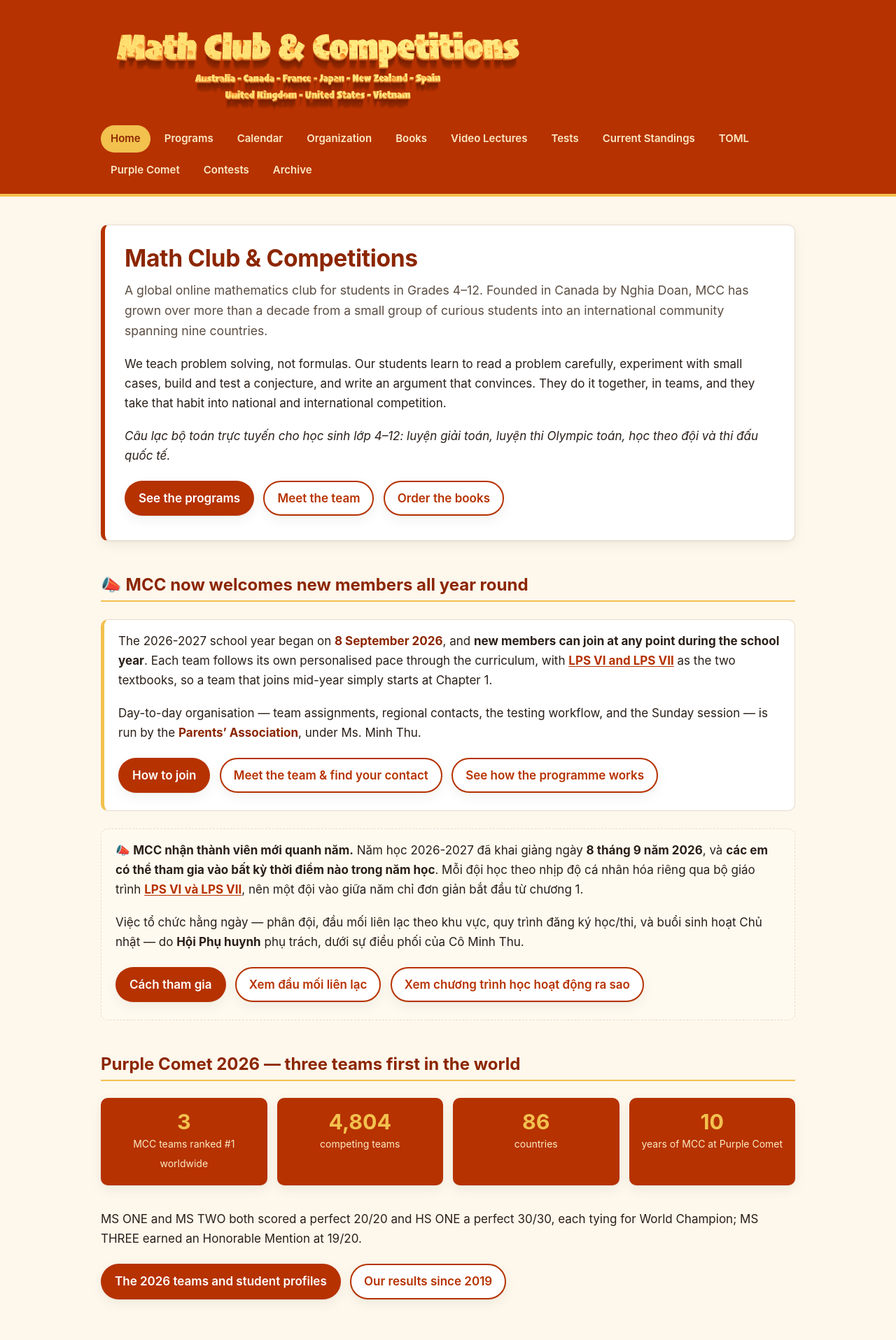
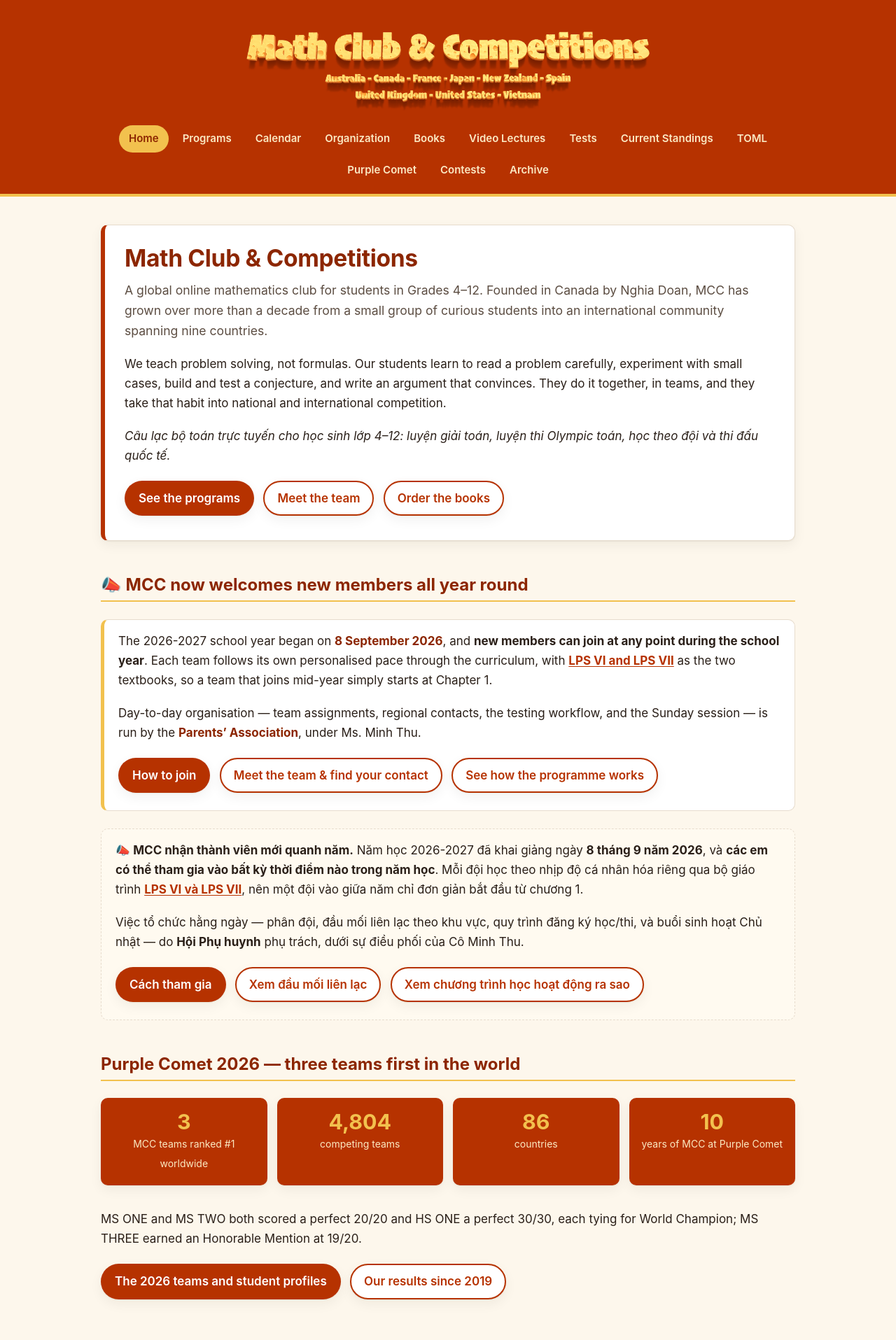
Before and after one commit to nghia71/nghia71.github.io, a Jekyll site: the page built from README.md, in a window 1280 px wide. Shown: the top 1915 px of the page at 70% size. Built offline with Jekyll 4.4.1, drawn with Linux system fonts in a browser that asks for light colours.

Commit message:
Header: centre logo and menu; one-row sliding menu on phones; wrap long code

```diff
--- a/_layouts/default.html
+++ b/_layouts/default.html
@@ -58,5 +58,10 @@
      <a href="mailto:vquynhanh80@gmail.com">Ms. Quynh Anh</a></p>
 </footer>
 
+<script>
+  // Phones: the menu is one sliding row; bring the current page's item into view.
+  (function () { try { var a = document.querySelector('.site-nav a.active');
+    if (a && window.matchMedia('(max-width: 640px)').matches) a.scrollIntoView({ inline: 'center', block: 'nearest' }); } catch (e) {} })();
+</script>
 </body>
 </html>
--- a/assets/css/style.css
+++ b/assets/css/style.css
@@ -50,6 +50,7 @@
   width: 100%;
   max-width: 620px;
   height: auto;
+  margin: 0 auto;          /* centred: a left-aligned logo left the right of the band empty */
 }
 
 .site-nav {
@@ -58,6 +59,7 @@
   padding: 0 24px 14px;
   display: flex;
   flex-wrap: wrap;
+  justify-content: center;
   gap: 6px;
 }
 
@@ -150,6 +152,7 @@
 }
 
 code {
+  overflow-wrap: anywhere;  /* long identifiers/URLs must not push the page sideways on phones */
   background: var(--gold-soft);
   padding: .15em .4em;
   border-radius: 4px;
@@ -637,3 +640,14 @@
 .qa-term { padding: 0 3px; border-radius: 4px; font-weight: 700; }
 .qa-aud { font-size: 12px; font-weight: 600; color: var(--ink-soft); border: 1px solid var(--rule); border-radius: 999px; padding: 1px 8px; margin-left: 6px; white-space: nowrap; }
 .qa-empty { color: var(--ink-soft); font-style: italic; }
+
+/* Phones: one row of menu pills that slides sideways, instead of six rows
+   pushing the page content below the first screen. */
+@media (max-width: 640px) {
+  .brand { padding: 12px 16px 4px; }
+  .site-nav { flex-wrap: nowrap; justify-content: flex-start; overflow-x: auto; padding: 0 12px 10px;
+              scrollbar-width: none; -webkit-overflow-scrolling: touch; }
+  .site-nav::-webkit-scrollbar { display: none; }
+  .site-nav a { flex: 0 0 auto; padding: 6px 12px; font-size: 14px; }
+  .site-nav { -webkit-mask-image: linear-gradient(to right, #000 85%, transparent); mask-image: linear-gradient(to right, #000 85%, transparent); }
+}
```
